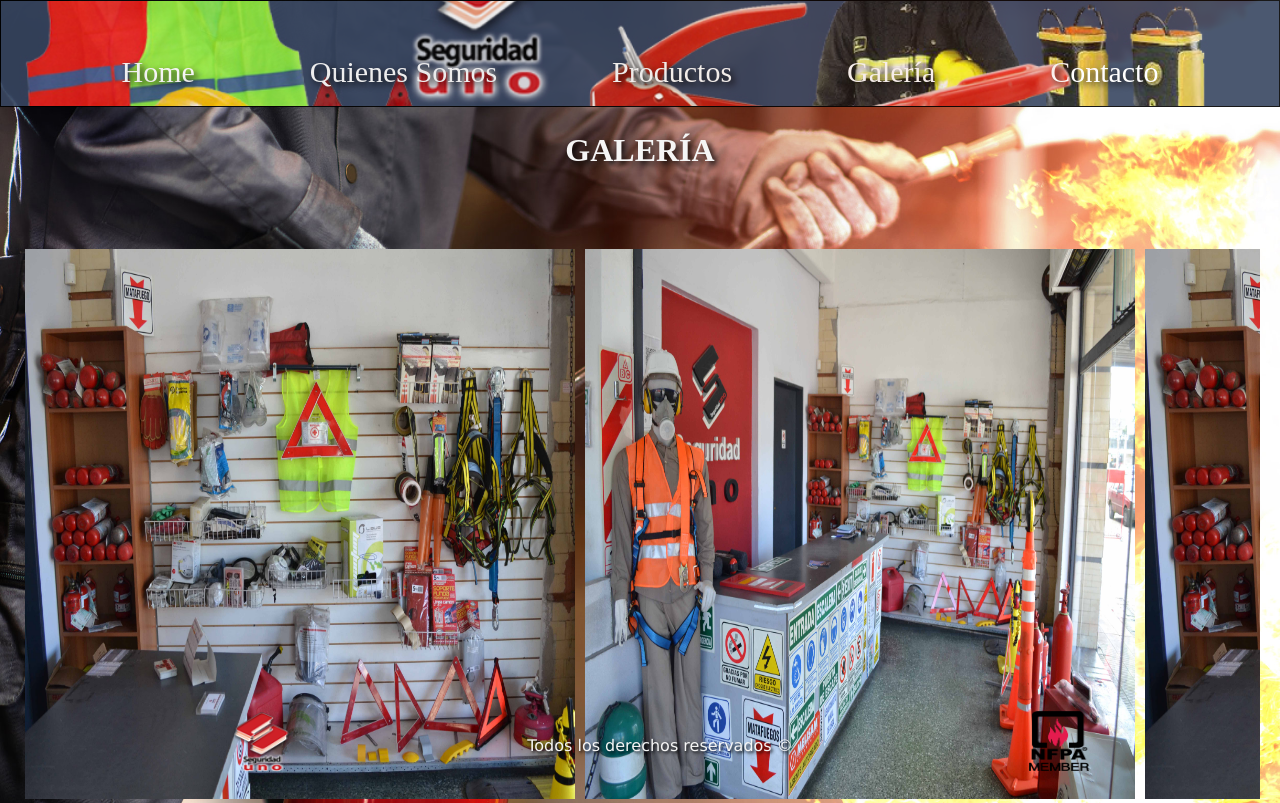
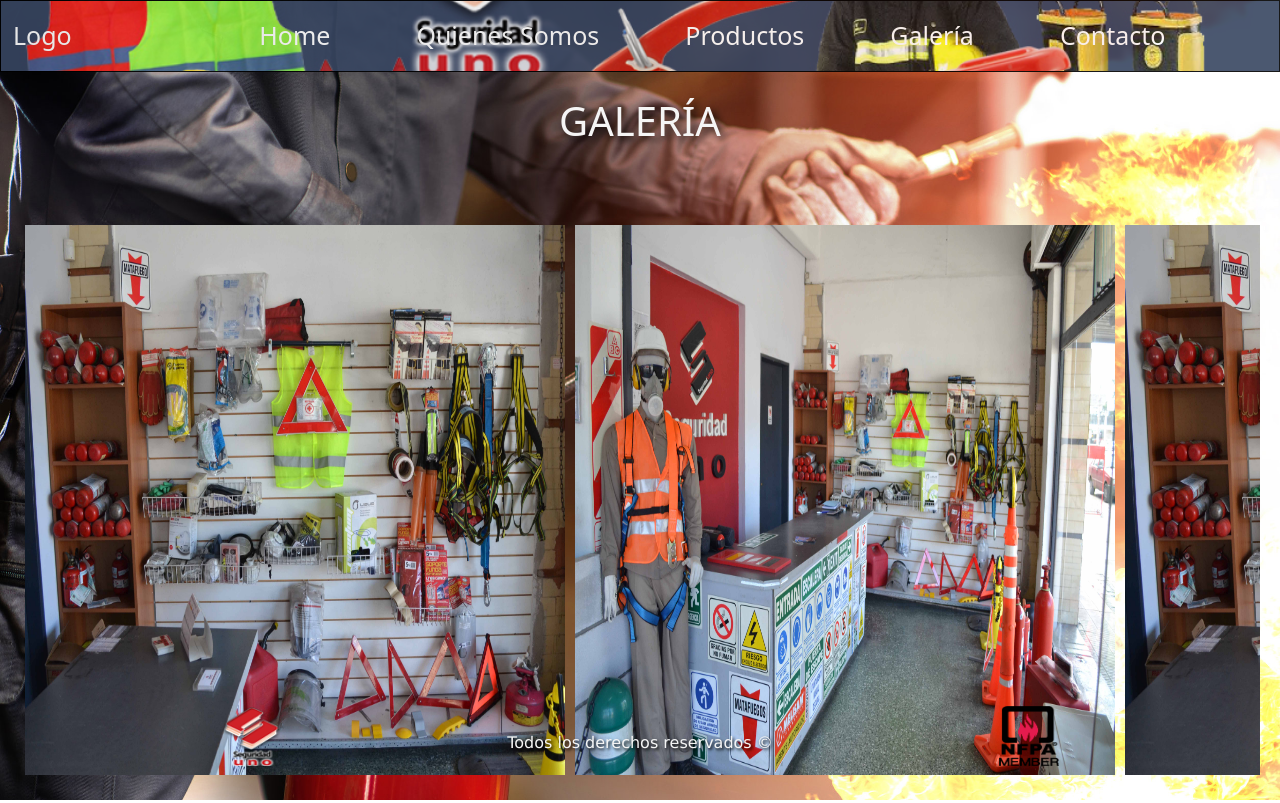
Before and after one commit to Mauro-Villar/DesarrolloWeb-Coderhouse, a plain HTML site: page paginas/galeria.html in a window 1280 px wide. Drawn offline with nearby package versions, Linux system fonts and the light colour scheme.

Commit message:
hice el nav con bootstrap

```diff
--- a/paginas/galeria.html
+++ b/paginas/galeria.html
@@ -4,25 +4,39 @@
   <meta charset="UTF-8">
   <meta http-equiv="X-UA-Compatible" content="IE=edge">
   <meta name="viewport" content="width=device-width, initial-scale=1.0">
+  <link href="https://cdn.jsdelivr.net/npm/bootstrap@5.1.3/dist/css/bootstrap.min.css" rel="stylesheet" integrity="sha384-1BmE4kWBq78iYhFldvKuhfTAU6auU8tT94WrHftjDbrCEXSU1oBoqyl2QvZ6jIW3" crossorigin="anonymous">
   <link rel="stylesheet" href="../style.css">
   <script src="https://kit.fontawesome.com/9c2529a8e6.js" crossorigin="anonymous"></script>
   <title>Seguridad Uno</title>
 </head>
 <body class="bgimagen">
   <header class="header">
-    <nav>
-      <ul class="header__menu" >
-        <li><a href="../index.html">Home</a></li>
-        <li><a href="quienes-somos.html">Quienes Somos</a></li>
-        <li class="header__menu--submenu"><a href="productos.html">Productos</a>
-          <ul class="header__submenu">
-            <li><a href="#extintores">Extintores</a></li>
-            <li><a href="#epp">Elementos de Protección personal</a></li>
+    <nav class="navbar navbar-expand-lg navbar-dark">
+      <div class="container-fluid">
+        <a class="navbar-brand" href="#">Logo</a>
+        <button class="navbar-toggler" type="button" data-bs-toggle="collapse" data-bs-target="#navbarNav" aria-controls="navbarNav" aria-expanded="false" aria-label="Toggle navigation">
+          <span class="navbar-toggler-icon"></span>
+        </button>
+        <div class="collapse navbar-collapse" id="navbarNav">
+          <ul class="nav navbar-nav navbar-center">
+            <li class="nav-item">
+              <a class="nav-link active" aria-current="page" href="../index.html">Home</a>
+            </li>
+            <li class="nav-item">
+              <a class="nav-link active" aria-current="page" href="quienes-somos.html">Quienes Somos</a>
+            </li>
+            <li class="nav-item">
+              <a class="nav-link active" aria-current="page" href="productos.html">Productos</a>
+            </li>
+            <li class="nav-item">
+              <a class="nav-link active" aria-current="page" href="#">Galería</a>
+            </li>
+            <li class="nav-item">
+              <a class="nav-link active" aria-current="page" href="contacto.html">Contacto</a>
+            </li>
           </ul>
-        </li>
-        <li><a href="galeria.html">Galería</a></li>
-        <li><a href="contacto.html">Contacto</a></li>
-      </ul>
+        </div>
+      </div>
     </nav>
   </header>
   <main>
@@ -52,6 +66,6 @@
     <div><p>Todos los derechos reservados ©</p></div>
    <div><img src="../imagenes/NPFA member.png" alt="NPFA" class="logo__footer"></div>
   </footer>
-
+  <script src="https://cdn.jsdelivr.net/npm/bootstrap@5.1.3/dist/js/bootstrap.bundle.min.js" integrity="sha384-ka7Sk0Gln4gmtz2MlQnikT1wXgYsOg+OMhuP+IlRH9sENBO0LRn5q+8nbTov4+1p" crossorigin="anonymous"></script>
 </body>
 </html>
--- a/style.css
+++ b/style.css
@@ -15,15 +15,32 @@
     background-image: url("./imagenes/Seg1\ header.jpg");
     background-size: cover;
     background-position: center;
-    position: sticky;
     top:0;
-    height: 45px;
-    padding: 30px;
+ /*    height: 45px; */
+ /*    padding: 30px; */
     border: 1px solid black;
     opacity: 90%;
 
   }
-  .header__menu{
+
+  .navbar-nav.navbar-center {
+    position: relative;
+    left: 50%;
+    transform: translatex(-50%);
+
+}
+
+  .navbar-brand{
+    font-size: 25px;
+  }
+
+  .nav-link{
+    font-size: 25px;
+    margin-left: 70px;
+
+  }
+
+  /* .header__menu{
     display: flex;
     justify-content: space-evenly;
   }
@@ -63,7 +80,7 @@
 
   .header__menu--submenu:hover .header__submenu{
     display:block;
-  }
+  } */
   .productos__section{
     margin-top: -50px;
     padding-top: 50px;
```
Also changed, not shown: index.html (+27 -12 lines), paginas/contacto.html (+27 -13 lines), paginas/productos.html (+27 -14 lines), paginas/quienes-somos.html (+27 -13 lines).
